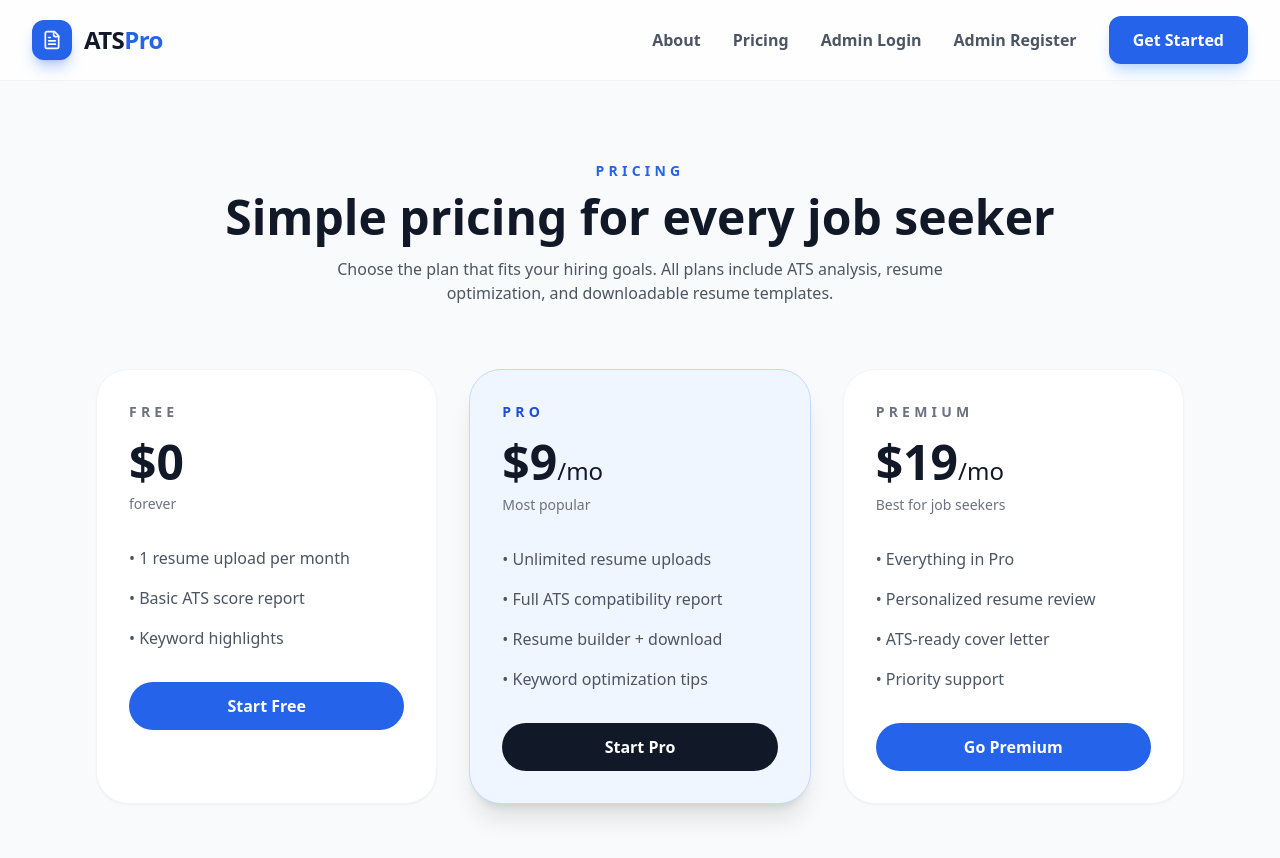
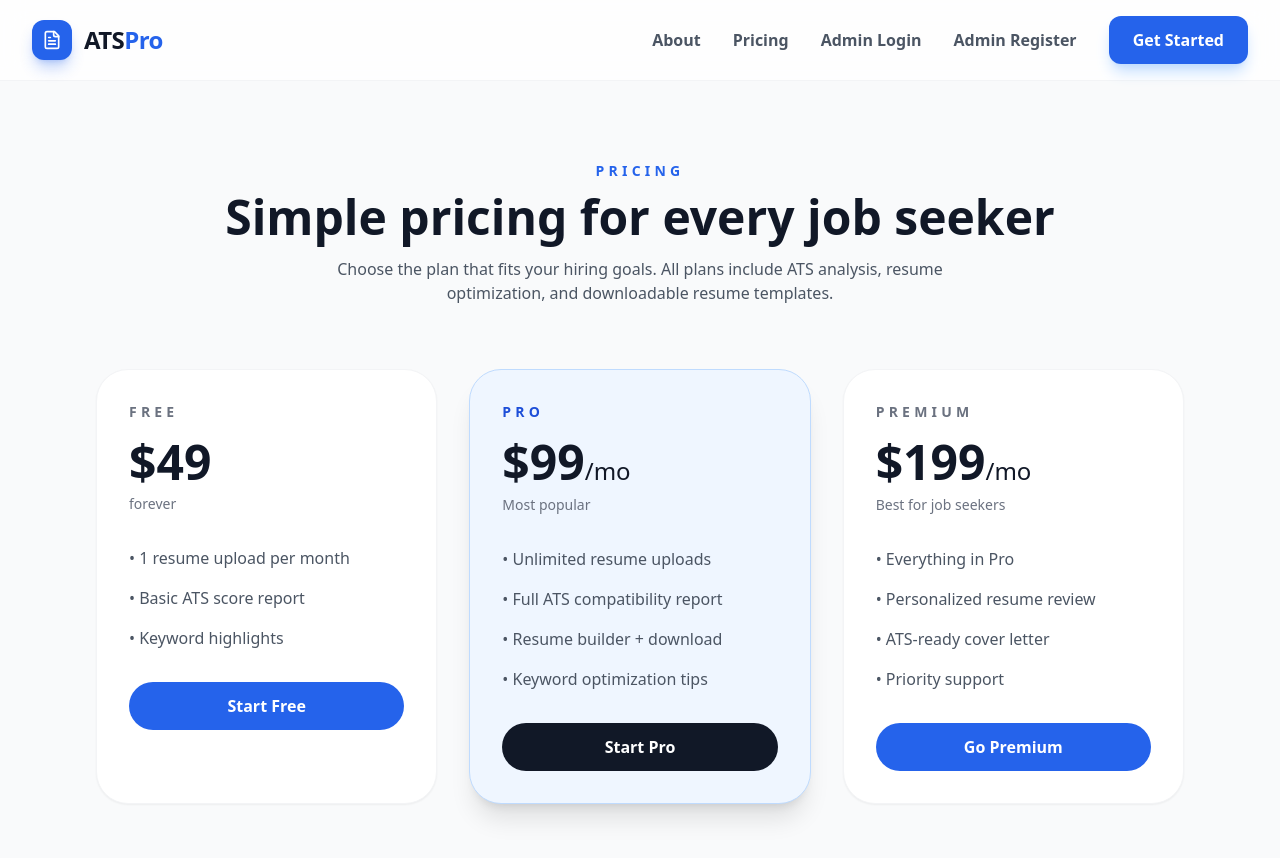
Before and after one commit to Chandanchaurasiya55/ATS-CHECKER, a React (Vite) app in the folder Frontend/: page /pricing in a window 1280 px wide. Shown: the top 858 px of the page. Built offline with nearby package versions, Linux system fonts and the light colour scheme.

Commit message:
feat: implement API utility for authenticated requests and add pricing page component

```diff
--- a/Frontend/src/pages/Pricing.jsx
+++ b/Frontend/src/pages/Pricing.jsx
@@ -14,7 +14,7 @@ const Pricing = () => {
       <div className="grid gap-8 lg:grid-cols-3">
         <div className="rounded-[2rem] border border-gray-100 bg-white p-8 shadow-sm hover:shadow-xl transition-shadow">
           <div className="text-sm font-semibold uppercase tracking-[0.3em] text-gray-500 mb-4">Free</div>
-          <div className="text-5xl font-black text-gray-900">$0</div>
+          <div className="text-5xl font-black text-gray-900">$49</div>
           <div className="mt-2 text-sm text-gray-500">forever</div>
           <ul className="mt-8 space-y-4 text-gray-600">
             <li>• 1 resume upload per month</li>
@@ -31,7 +31,7 @@ const Pricing = () => {
 
         <div className="rounded-[2rem] border border-primary-200 bg-primary-50 p-8 shadow-xl">
           <div className="text-sm font-semibold uppercase tracking-[0.3em] text-primary-700 mb-4">Pro</div>
-          <div className="text-5xl font-black text-gray-900">$9<span className="text-2xl font-medium">/mo</span></div>
+          <div className="text-5xl font-black text-gray-900">$99<span className="text-2xl font-medium">/mo</span></div>
           <div className="mt-2 text-sm text-gray-500">Most popular</div>
           <ul className="mt-8 space-y-4 text-gray-600">
             <li>• Unlimited resume uploads</li>
@@ -49,7 +49,7 @@ const Pricing = () => {
 
         <div className="rounded-[2rem] border border-gray-100 bg-white p-8 shadow-sm hover:shadow-xl transition-shadow">
           <div className="text-sm font-semibold uppercase tracking-[0.3em] text-gray-500 mb-4">Premium</div>
-          <div className="text-5xl font-black text-gray-900">$19<span className="text-2xl font-medium">/mo</span></div>
+          <div className="text-5xl font-black text-gray-900">$199<span className="text-2xl font-medium">/mo</span></div>
           <div className="mt-2 text-sm text-gray-500">Best for job seekers</div>
           <ul className="mt-8 space-y-4 text-gray-600">
             <li>• Everything in Pro</li>
--- a/Frontend/src/utils/api.js
+++ b/Frontend/src/utils/api.js
@@ -1,7 +1,7 @@
 import axios from 'axios';
 
 const api = axios.create({
-  baseURL: 'https://ats-checker-rust-zeta.vercel.app/api',
+  baseURL: 'https://ats-checker-yybl.onrender.com/api',
   headers: {
     'Content-Type': 'application/json',
   },
```
